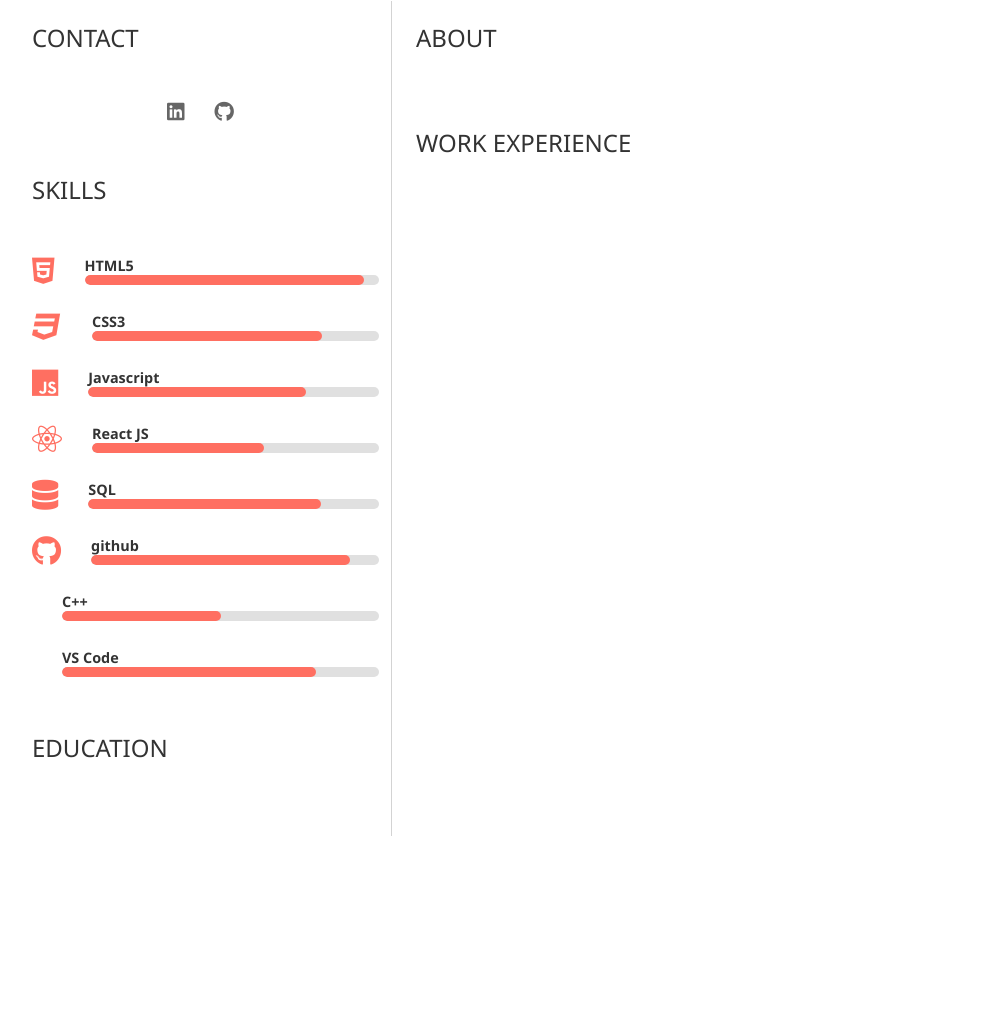
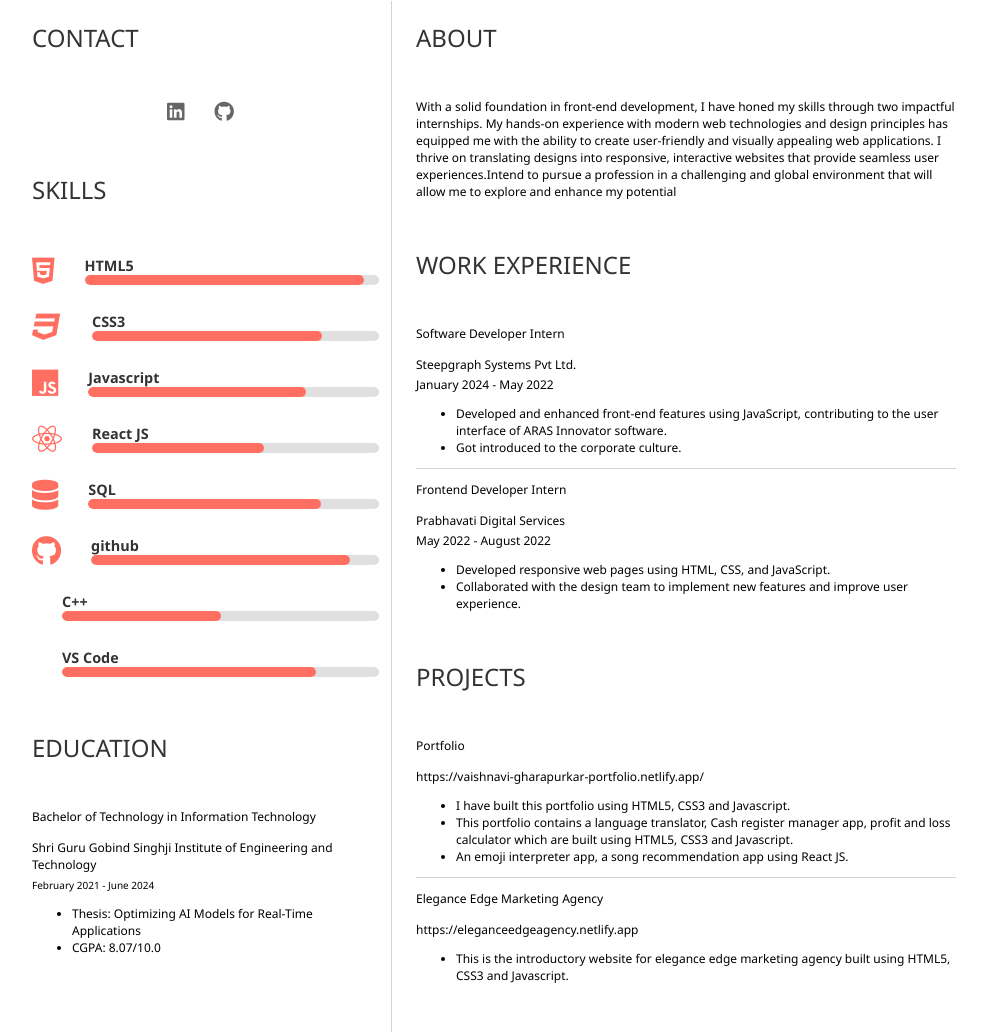
Before and after one commit to Vaishnavi1217/Vaishnavi_Resume, a plain HTML site: page index.html in a window 1280 px wide. Shown: the part 217-1249 px from the top of the page, without its empty margins (152-1133 px from the left). Before the commit the page ends 1053 px from the top, so only its background shows below. Drawn offline with Linux system fonts and the light colour scheme.

Commit message:
resume completed

```diff
--- a/index.html
+++ b/index.html
@@ -105,6 +105,15 @@
             </section>
             <section>
                 <h2>EDUCATION</h2>
+                <div class="education-item">
+                    <h3>Bachelor of Technology in Information Technology</h3>
+                    <p class="institution">Shri Guru Gobind Singhji Institute of Engineering and Technology </p>
+                    <small class="date">February 2021 - June 2024</small>
+                    <ul class="details">
+                        <li>Thesis: Optimizing AI Models for Real-Time Applications</li>
+                        <li>CGPA: 8.07/10.0</li>
+                    </ul>
+                </div>
                 <!-- your education -->
             </section>
         </article>
@@ -112,10 +121,54 @@
             <section>
                 <h2>ABOUT</h2>
                 <!-- about you -->
+                <p> With a solid foundation in front-end development, I have honed my skills through two impactful internships. My hands-on experience with modern web technologies and design principles has equipped me with the ability to create user-friendly and visually appealing web applications. I thrive on translating designs into responsive, interactive websites that provide seamless user experiences.Intend to pursue a profession in a challenging and global environment that will allow me to explore and
+                    enhance my potential</p>
             </section>
             <section>
                 <h2>WORK EXPERIENCE</h2>
                 <!-- your work experience -->
+                <div class="job">
+                    <h3>Software Developer Intern</h3>
+                    <p class="company">Steepgraph Systems Pvt Ltd.</p>
+                    <p class="date">January 2024 - May 2022</p>
+                    <ul class="responsibilities">
+                        <li> Developed and enhanced front-end features using JavaScript, contributing to the user interface of ARAS Innovator software.</li>
+                        <li>Got introduced to the corporate culture.</li>
+                    </ul>
+                </div>
+                <hr>
+                <div class="job">
+                    <h3>Frontend Developer Intern</h3>
+                    <p class="company">Prabhavati Digital Services</p>
+                    <p class="date">May 2022 - August 2022</p>
+                    <ul class="responsibilities">
+                        <li>Developed responsive web pages using HTML, CSS, and JavaScript.</li>
+                        <li>Collaborated with the design team to implement new features and improve user experience.</li>
+                    </ul>
+                </div>
+            </section>
+            <section>
+                <h2>Projects</h2>
+                <!-- your work experience -->
+                <div class="job">
+                    <h3>Portfolio </h3>
+                    <p> https://vaishnavi-gharapurkar-portfolio.netlify.app/</p>
+                    <ul class="responsibilities">
+                        <li>  I have built this portfolio using HTML5, CSS3 and Javascript.</li>
+                        <li>This portfolio contains a language translator, Cash register manager app, profit and loss
+                            calculator which are built using HTML5, CSS3 and Javascript. </li>
+                        <li>An emoji interpreter app, a song recommendation app using React JS.</li>
+                    </ul>
+                </div>
+                <hr>
+                <div class="job">
+                    <h3> Elegance Edge Marketing Agency</h3>
+                    <p> https://eleganceedgeagency.netlify.app</p>
+                    <ul class="responsibilities">
+                        <li>This is the introductory website for elegance edge marketing agency built using HTML5, CSS3
+                            and Javascript.</li>
+                    </ul>
+                </div>
             </section>
         </article>
     </main>
```
